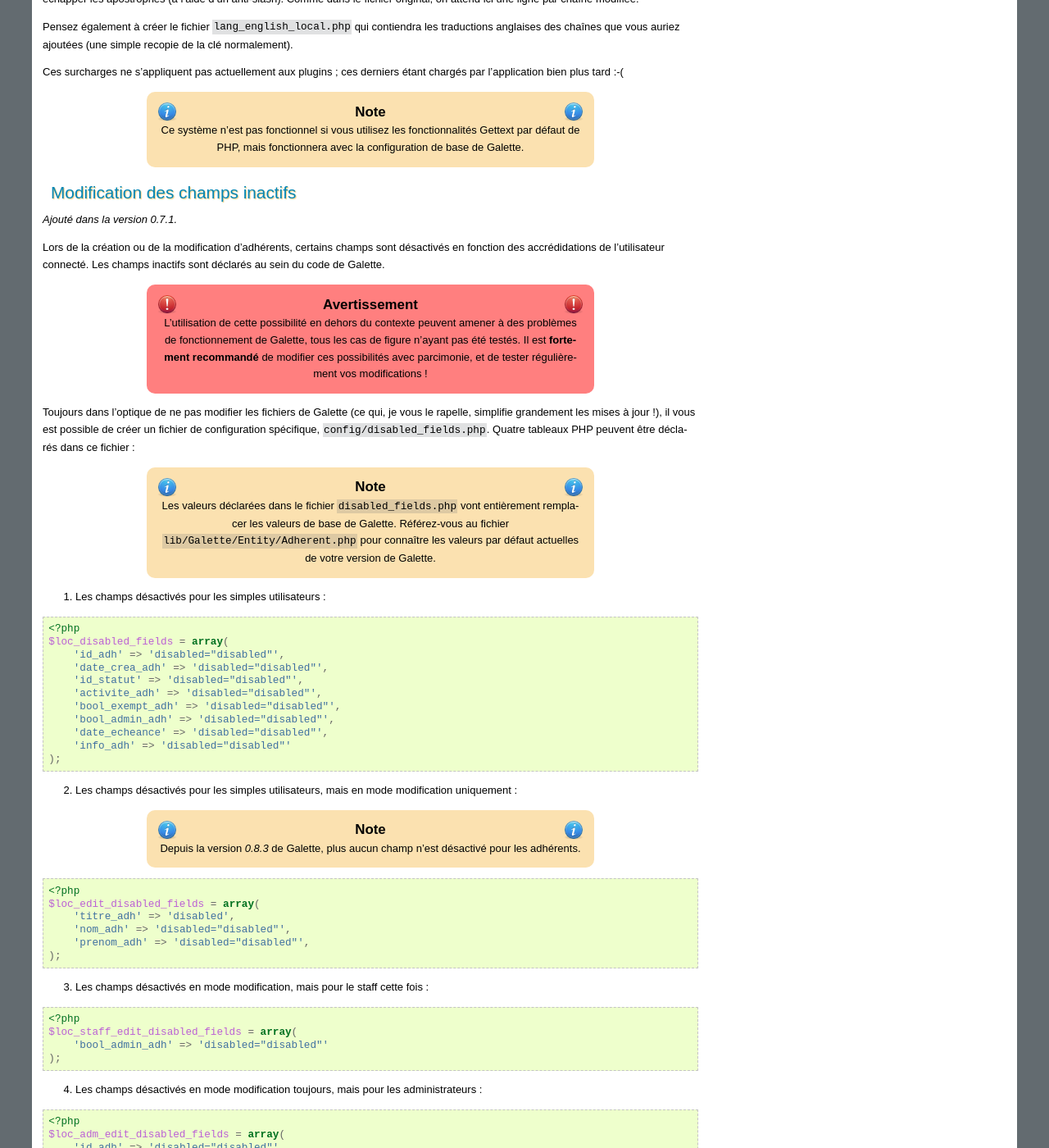
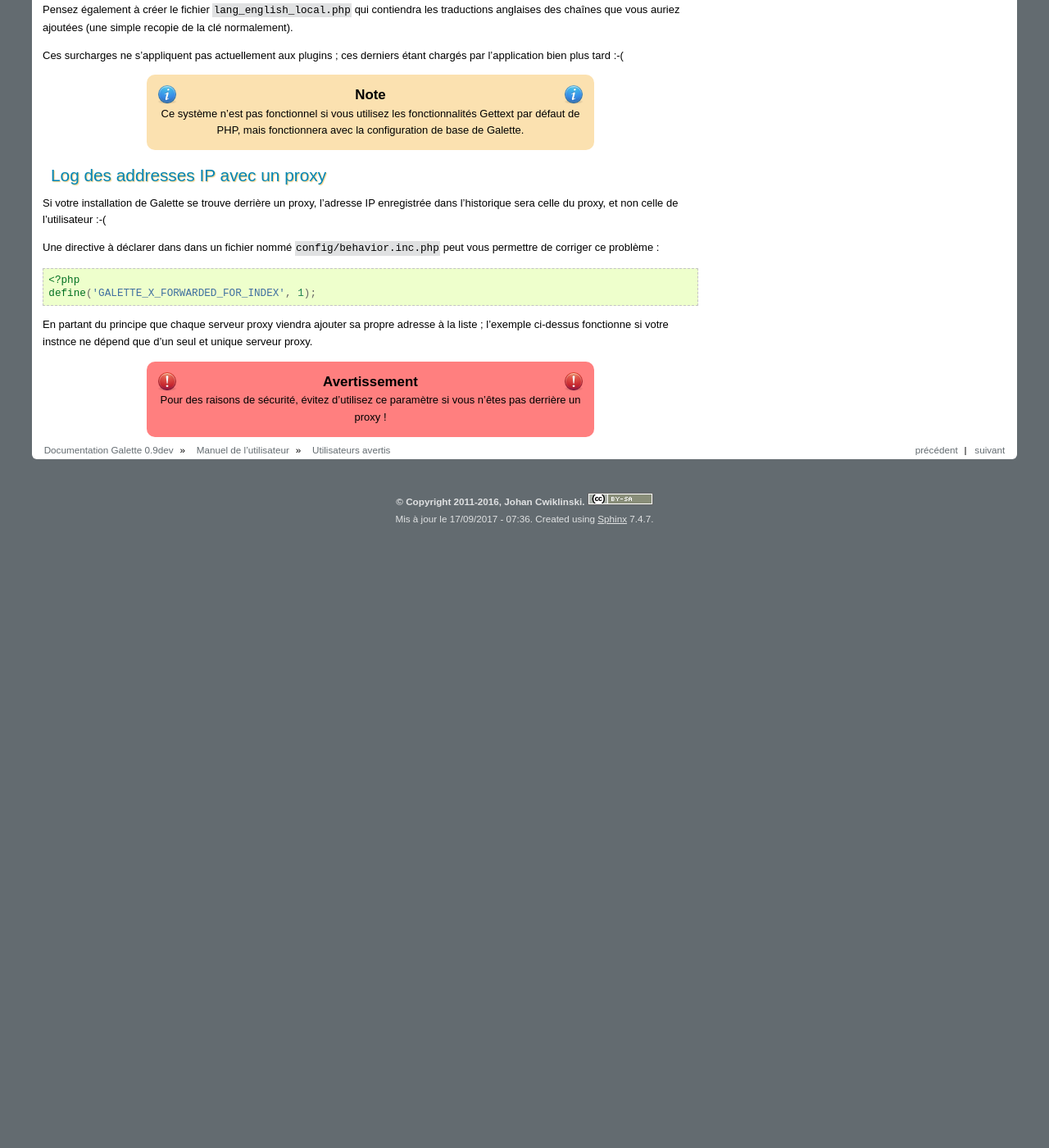
Before and after one commit to galette/galettedoc, a Sphinx documentation site: the page built from source/usermanual/avancee.rst, in a window 1280 px wide and 1400 px high, scrolled down 1238 px. Shown: the whole window at 82% size. Built offline with Sphinx 7.4.7, drawn with Linux system fonts in a browser that asks for light colours; after the commit the page ends 1882 px from its top, so only the background shows below that; some of the changed text lies outside the part shown.

Commit message:
La "modification des champs inactifs" n'existe plus sous cette forme

```diff
--- a/source/usermanual/avancee.rst
+++ b/source/usermanual/avancee.rst
@@ -46,69 +46,6 @@ Ces surcharges ne s'appliquent pas actuellement aux plugins ; ces derniers étan
 
 .. note:: Ce système n'est pas fonctionnel si vous utilisez les fonctionnalités Gettext par défaut de PHP, mais fonctionnera avec la configuration de base de Galette.
 
-Modification des champs inactifs
-================================
-
-.. versionadded:: 0.7.1
-
-Lors de la création ou de la modification d'adhérents, certains champs sont désactivés en fonction des accrédidations de l'utilisateur connecté. Les champs inactifs sont déclarés au sein du code de Galette.
-
-.. warning:: L'utilisation de cette possibilité en dehors du contexte peuvent amener à des problèmes de fonctionnement de Galette, tous les cas de figure n'ayant pas été testés. Il est **fortement recommandé** de modifier ces possibilités avec parcimonie, et de tester régulièrement vos modifications !
-
-Toujours dans l'optique de ne pas modifier les fichiers de Galette (ce qui, je vous le rapelle, simplifie grandement les mises à jour !), il vous est possible de créer un fichier de configuration spécifique, ``config/disabled_fields.php``. Quatre tableaux PHP peuvent être déclarés dans ce fichier :
-
-.. note:: Les valeurs déclarées dans le fichier ``disabled_fields.php`` vont entièrement remplacer les valeurs de base de Galette. Référez-vous au fichier ``lib/Galette/Entity/Adherent.php`` pour connaître les valeurs par défaut actuelles de votre version de Galette.
-
-1. Les champs désactivés pour les simples utilisateurs :
-
-.. code-block:: php
-
-    <?php
-    $loc_disabled_fields = array(
-        'id_adh' => 'disabled="disabled"',
-        'date_crea_adh' => 'disabled="disabled"',
-        'id_statut' => 'disabled="disabled"',
-        'activite_adh' => 'disabled="disabled"',
-        'bool_exempt_adh' => 'disabled="disabled"',
-        'bool_admin_adh' => 'disabled="disabled"',
-        'date_echeance' => 'disabled="disabled"',
-        'info_adh' => 'disabled="disabled"'
-    );
-
-2. Les champs désactivés pour les simples utilisateurs, mais en mode modification uniquement :
-
-.. note::
-
-   Depuis la version `0.8.3` de Galette, plus aucun champ n'est désactivé pour les adhérents.
-
-.. code-block:: php
-
-    <?php
-    $loc_edit_disabled_fields = array(
-        'titre_adh' => 'disabled',
-        'nom_adh' => 'disabled="disabled"',
-        'prenom_adh' => 'disabled="disabled"',
-    );
-
-3. Les champs désactivés en mode modification, mais pour le staff cette fois :
-
-.. code-block:: php
-
-    <?php
-    $loc_staff_edit_disabled_fields = array(
-        'bool_admin_adh' => 'disabled="disabled"'
-    );
-
-4. Les champs désactivés en mode modification toujours, mais pour les administrateurs :
-
-.. code-block:: php
-
-    <?php
-    $loc_adm_edit_disabled_fields = array(
-        'id_adh' => 'disabled="disabled"',
-        'date_echeance' => 'disabled="disabled"'
-    );
-
 Log des addresses IP avec un proxy
 ==================================
 
```
